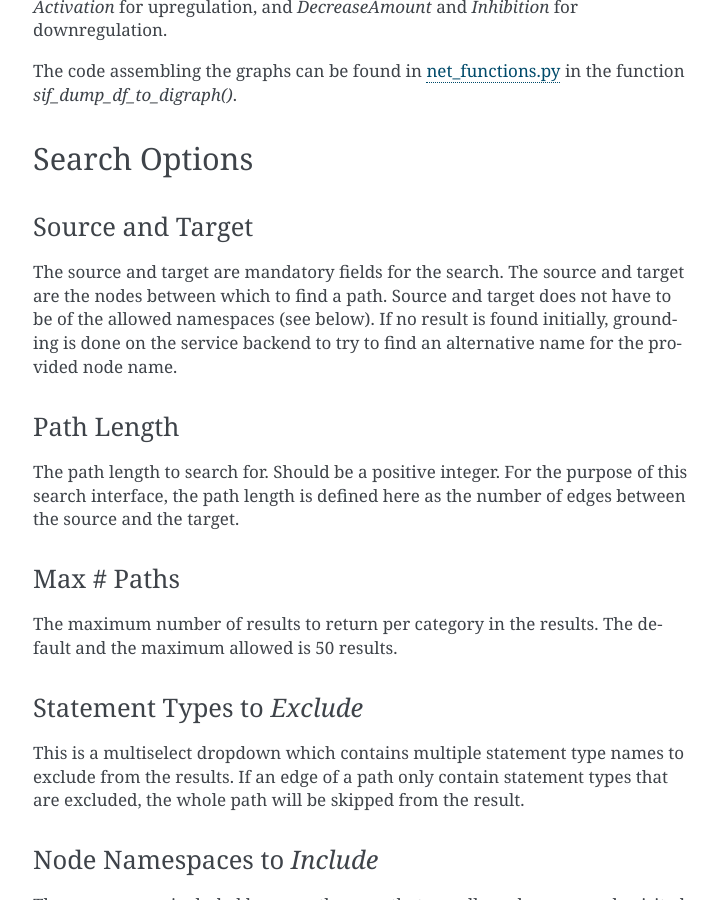
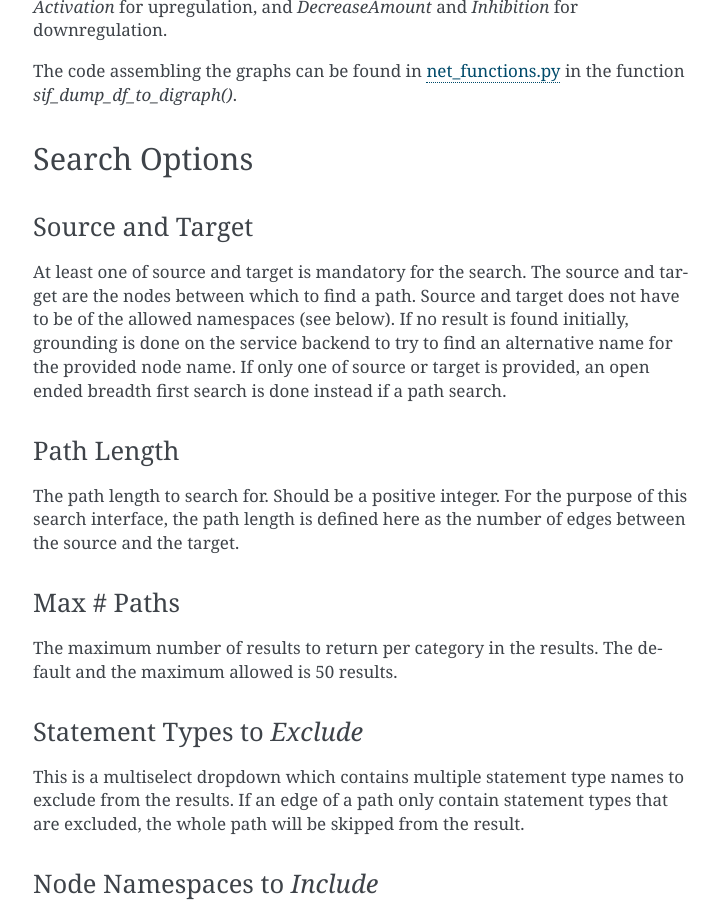
Before and after one commit to johnbachman/depmap_analysis, a Sphinx documentation site: the page built from doc/indra_depmap_service/web_ui_introduction.rst, in a window 1280 px wide and 900 px high, scrolled down 1243 px. Shown: the whole window, without its empty margins (387-1106 px from the left). Built offline with Sphinx 7.4.7, drawn with Linux system fonts in a browser that asks for light colours.

Commit message:
Update web ui description

```diff
--- a/doc/indra_depmap_service/web_ui_introduction.rst
+++ b/doc/indra_depmap_service/web_ui_introduction.rst
@@ -44,11 +44,13 @@ Search Options
 
 Source and Target
 ~~~~~~~~~~~~~~~~~
-The source and target are mandatory fields for the search. The source and
-target are the nodes between which to find a path. Source and target does
+At least one of source and target is mandatory for the search. The source
+and target are the nodes between which to find a path. Source and target does
 not have to be of the allowed namespaces (see below). If no result is found
 initially, grounding is done on the service backend to try to find an
-alternative name for the provided node name.
+alternative name for the provided node name. If only one of source or target
+is provided, an open ended breadth first search is done instead if a path
+search.
 
 Path Length
 ~~~~~~~~~~~
```
